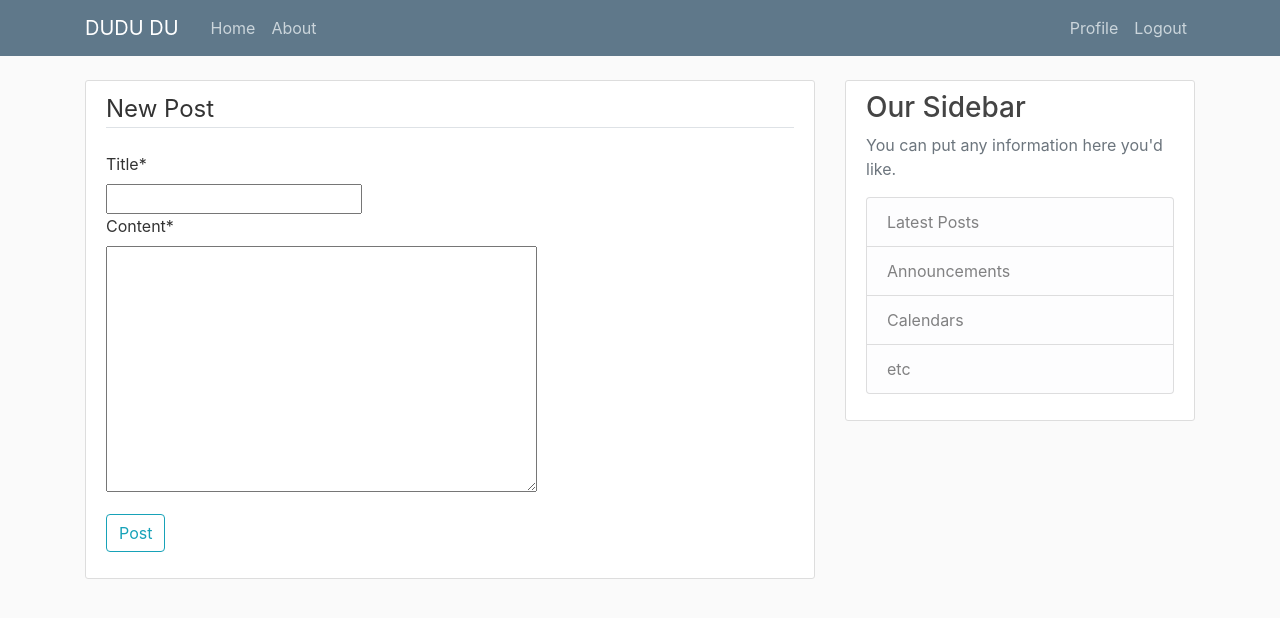
After one commit to FRANKLIU90/Django_Project, a Django app: page /post/new/ in a window 1280 px wide. The commit adds this page. Shown: the top 618 px of the page. Run offline with Django 3.2, Linux system fonts and the light colour scheme; a user stored in the database is signed in; some libraries are stand-ins or nearby versions.

Commit message:
finsih 10

```diff
--- a/blog/models.py
+++ b/blog/models.py
@@ -1,6 +1,7 @@
 from django.db import models
 from django.utils import timezone
 from django.contrib.auth.models import User
+from django.urls import reverse
 
 # Create your models here.
 
@@ -13,3 +14,6 @@ class Post(models.Model):
 
     def __str__(self):
         return self.title
+
+    def get_absolute_url(self):
+        return reverse('post-detail', kwargs={'pk': self.pk})
--- a/blog/templates/blog/home.html
+++ b/blog/templates/blog/home.html
@@ -7,7 +7,7 @@
               <a class="mr-2" href="#">{{ post.author }}</a>
               <small class="text-muted">{{ post.date_posted|date:"F d , Y" }}</small>
             </div>
-            <h2><a class="article-title" href="#">{{ post.title }}</a></h2>
+            <h2><a class="article-title" href="{% url 'post-detail' post.pk %}">{{ post.title }}</a></h2>
             <p class="article-content">{{ post.content }}</p>
           </div>
         </article>
--- /dev/null
+++ b/blog/templates/blog/post_form.html
@@ -0,0 +1,16 @@
+{% extends "blog/base.html" %}
+{% load crispy_forms_tags %}
+{% block content %}
+    <div class="content-section">
+        <form method="POST">
+            {% csrf_token %}
+            <fieldset class="form-group">
+                <legend class="border-bottom mb-4">New Post</legend>
+                {{ form|crispy }}
+            </fieldset>
+            <div class="form-group">
+                <button class="btn btn-outline-info" type="submit">Post</button>
+            </div>
+        </form>
+    </div>
+{% endblock content %}
--- a/blog/urls.py
+++ b/blog/urls.py
@@ -1,8 +1,14 @@
 from django.urls import path
 from . import views
-# from .views import PostListView
+from .views import PostListView, PostDetailView, PostCreateView, PostUpdateView,PostDeleteView
 
 urlpatterns = [
-    path('', views.home, name='blog-home'),
-    path('about', views.about, name='blog-about'),
+    # path('', views.home, name='blog-home'),
+    path('', PostListView.as_view(), name='blog-home'),
+    path('post/<int:pk>/', PostDetailView.as_view(), name='post-detail'),
+    path('post/<int:pk>/update', PostUpdateView.as_view(), name='post-update'),
+    path('post/<int:pk>/delete', PostDeleteView.as_view(), name='post-delete'),
+    path('post/new/', PostCreateView.as_view(), name='post-create'),
+    path('about/', views.about, name='blog-about'),
+
 ]
--- a/blog/views.py
+++ b/blog/views.py
@@ -1,5 +1,6 @@
 from django.shortcuts import render
-from django.views.generic import ListView
+from django.views.generic import ListView, DetailView, CreateView, UpdateView, DeleteView
+from django.contrib.auth.mixins import LoginRequiredMixin, UserPassesTestMixin
 from .models import Post
 
 
@@ -11,13 +12,42 @@ def home(request):
 
 
 class PostListView(ListView):
+    model = Post
+    template_name = 'blog/home.html'
+    context_object_name = 'posts'
+    ordering = ['-date_posted']
+
+
+class PostDetailView(DetailView):
+    model = Post
+
+
+class PostCreateView(LoginRequiredMixin, CreateView):
+    model = Post
+    fields = ['title', 'content']
+
+    def form_valid(self, form):
+        form.instance.author = self.request.user
+        return super().form_valid(form)
+
+
+class PostUpdateView(UserPassesTestMixin, LoginRequiredMixin, UpdateView):
+    model = Post
+    fields = ['title', 'content']
+
+    def test_func(self):
+        post = self.get_object()
+        return post.author == self.request.user
+
+
+class PostDeleteView(UserPassesTestMixin, LoginRequiredMixin, DeleteView):
+    model = Post
+    success_url='/'
+
+    def test_func(self):
+        post = self.get_object()
+        return post.author == self.request.user
 
 
 def about(request):
     return render(request, 'blog/about.html', {'title': 'About'})
-
-# from django.views.generic import ListView
-# class PostListView(ListView):
-#     model = Post
-#     context_object_name = 'posts'
-#     template_name = 'blog/home.html'
```
Also changed, not shown: blog/templates/blog/post_confirm_delete.html (added, +16 -0 lines), blog/templates/blog/post_detail.html (added, +13 -0 lines), db.sqlite3, media/profile_image/131027-lou-reed-playlist-tease_zidovk.jpeg (added), media/profile_image/61bc53304d773d3ff1ea32bfdc7f72bb_qD8SD3q.jpg (added), media/profile_image/71P30mX89cL._SL1066_.jpg (added), media/profile_image/71X4pwFArQL._SL1448_.jpg (added), media/profile_image/71X4pwFArQL._SL1448__nltwCqV.jpg (added), media/profile_image/71X4pwFArQL._SL1448__zKyicEs.jpg (added).
